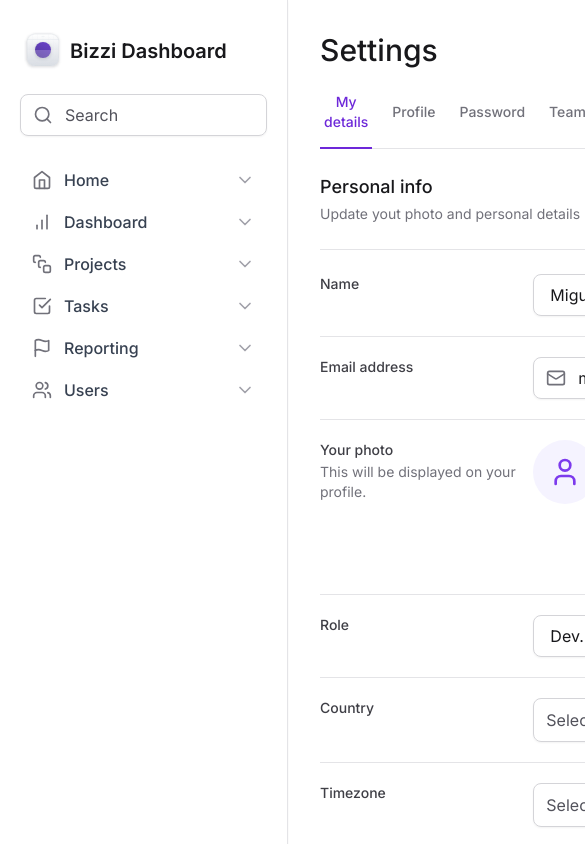
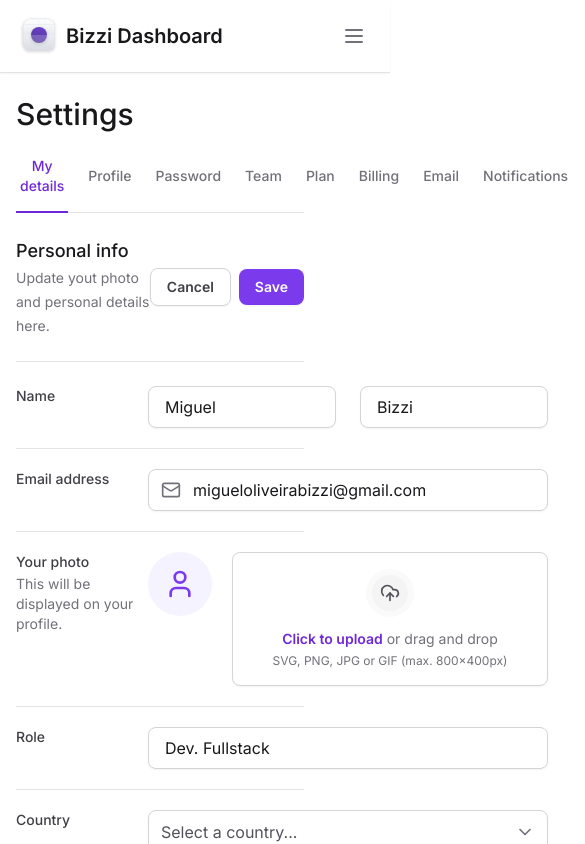
Before and after one commit to MiguelBizzi/admin-tailwind-next, a Next.js app: page / in a window 390 px wide. Shown: the top 844 px of the page, 585 px wide, since content can reach past the window. Built offline with nearby package versions, Linux system fonts and the light colour scheme.

Commit message:
implementando responsividade da sidebar

```diff
--- a/package.json
+++ b/package.json
@@ -10,6 +10,8 @@
   },
   "dependencies": {
     "@formkit/auto-animate": "^0.8.1",
+    "@radix-ui/react-collapsible": "^1.0.3",
+    "@radix-ui/react-scroll-area": "^1.0.5",
     "@radix-ui/react-select": "^2.0.0",
     "@radix-ui/react-tabs": "^1.0.4",
     "framer-motion": "^10.16.5",
--- a/src/app/layout.tsx
+++ b/src/app/layout.tsx
@@ -21,7 +21,9 @@ export default function RootLayout({
                 <div className="min-h-screen grid grid-cols-app">
                     <Sidebar />
 
-                    <main className="px-8 pb-12 pt-8">{children}</main>
+                    <main className="px-4 pb-12 pt-24 lg:col-start-2 lg:px-8 lg:pb-12 lg:pt-8 ">
+                        {children}
+                    </main>
                 </div>
             </body>
         </html>
--- a/src/components/Sidebar/index.tsx
+++ b/src/components/Sidebar/index.tsx
@@ -1,3 +1,5 @@
+"use client";
+
 import React from "react";
 import { Logo } from "./Logo";
 import {
@@ -10,18 +12,32 @@ import {
     Users,
     LifeBuoy,
     Cog,
+    Menu,
 } from "lucide-react";
 
 import NavItem from "./NavItem";
 import { UsedSpaceWidget } from "./UsedSpaceWidget";
 import { Profile } from "./Profile";
 import * as Input from "../Input";
+import * as Collapsible from "@radix-ui/react-collapsible";
+import { Button } from "../Button";
 
 export const Sidebar = () => {
     return (
-        <aside className="flex flex-col gap-6 border-r border-zinc-200 px-5 py-8 shadow-sm">
+        <Collapsible.Root className="flex flex-col gap-6 border-b overflow-y-scroll border-zinc-200 shadow-sm fixed left-0 top-0 right-0 data-[state=open]:bottom-0 lg:data-[state=closed]:bottom-0 z-20 p-4 bg-white lg:right-auto lg:w-80 lg:border-r lg:px-5 lg:py-8">
+            <div className="flex items-center justify-between">
                 <Logo />
+                <Collapsible.Trigger asChild className="lg:hidden">
+                    <Button variant="ghost">
+                        <Menu className="w-6 h-6" />
+                    </Button>
+                </Collapsible.Trigger>
+            </div>
 
+            <Collapsible.Content
+                forceMount
+                className="flex flex-1 flex-col gap-6 data-[state=closed]:hidden lg:data-[state=closed]:flex"
+            >
                 <Input.Root>
                     <Input.Prefix>
                         <Search className="h-5 w-5 text-zinc-500" />
@@ -48,6 +64,7 @@ export const Sidebar = () => {
                 </div>
 
                 <Profile />
-        </aside>
+            </Collapsible.Content>
+        </Collapsible.Root>
     );
 };
```
Also changed, not shown: 1 other file (tests, documents, lock files or other folders). Lines whose indentation alone changed are shown as unchanged.
